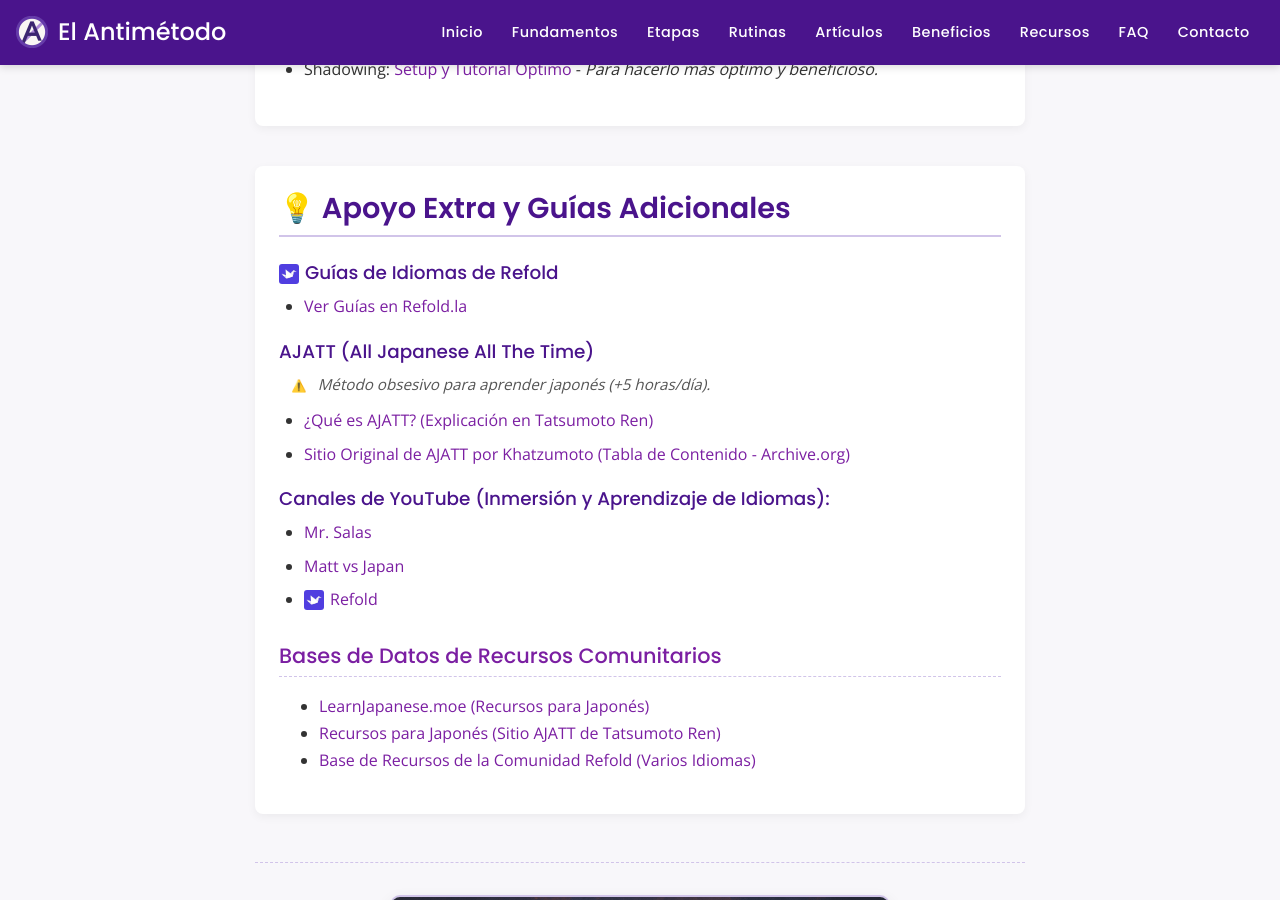
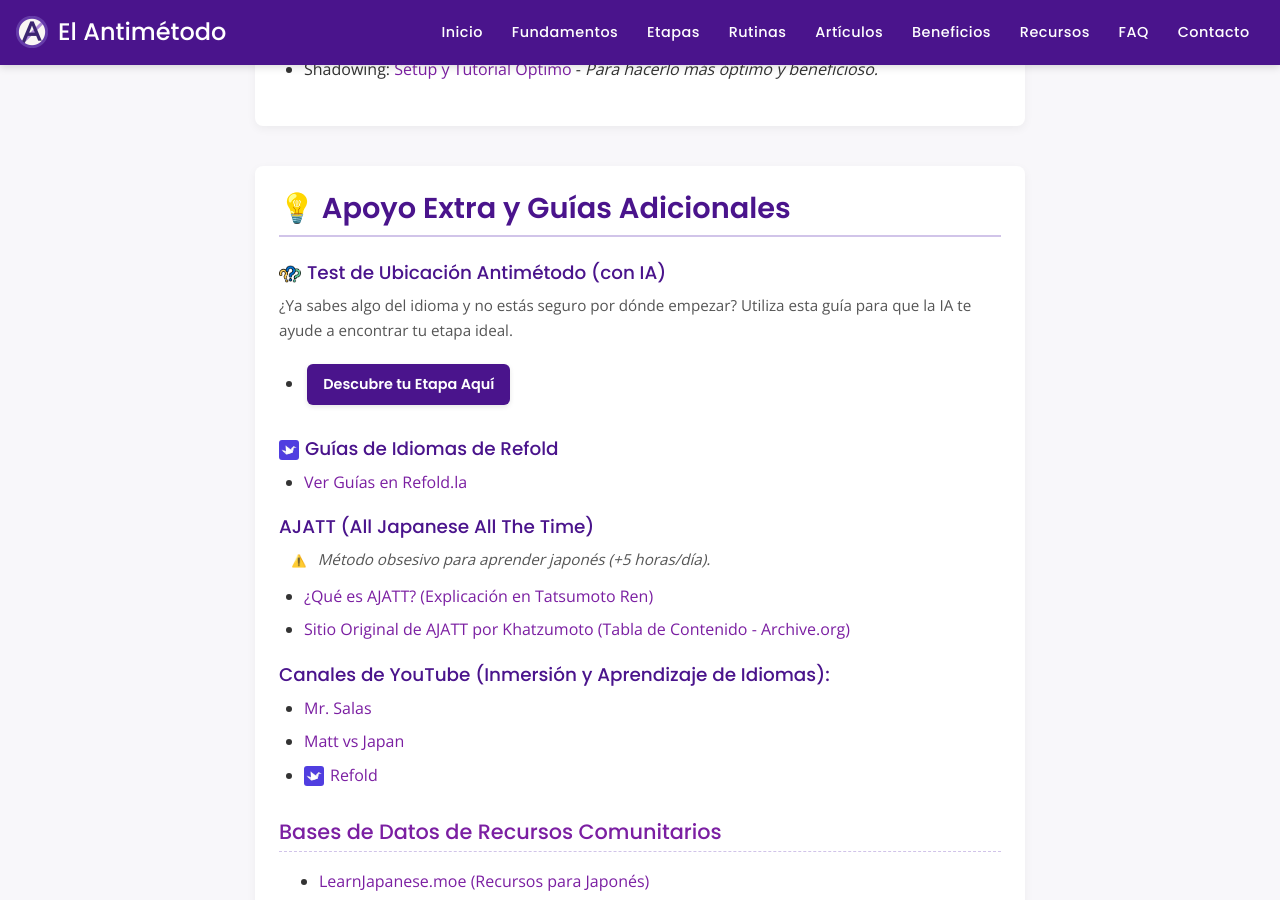
Before and after one commit to LuiseM93/ElAntimetodo, a Jekyll site: the page built from recursos.md, in a window 1280 px wide and 900 px high, scrolled down 5858 px. Built offline with Jekyll 4.4.1, drawn with Linux system fonts in a browser that asks for light colours.

Commit message:
Update recursos.md

```diff
--- a/recursos.md
+++ b/recursos.md
@@ -370,6 +370,13 @@
   <!-- APOYO EXTRA -->
   <section class="resource-section">
     <h2>💡 Apoyo Extra y Guías Adicionales</h2>
+       <div class="resource-item">
+      <h4><img src="{{ '/assets/faq-preguntas-respuestas.png' | relative_url }}" alt="Test de Ubicación" class="resource-logo" style="width:22px; height:22px;">Test de Ubicación Antimétodo (con IA)</h4>
+      <p class="description">¿Ya sabes algo del idioma y no estás seguro por dónde empezar? Utiliza esta guía para que la IA te ayude a encontrar tu etapa ideal.</p>
+      <ul>
+        <li><a href="{{ '/test-ubicacion' | relative_url }}" class="btn btn-primary" style="padding: 0.5rem 1rem; font-size:0.9em;">Descubre tu Etapa Aquí</a></li>
+      </ul>
+    </div>
     <div class="resource-item">
       <h4><img src="{{ '/assets/logo-refold.png' | relative_url }}" alt="Logo Refold" class="resource-logo">Guías de Idiomas de Refold</h4>
       <ul>
```
